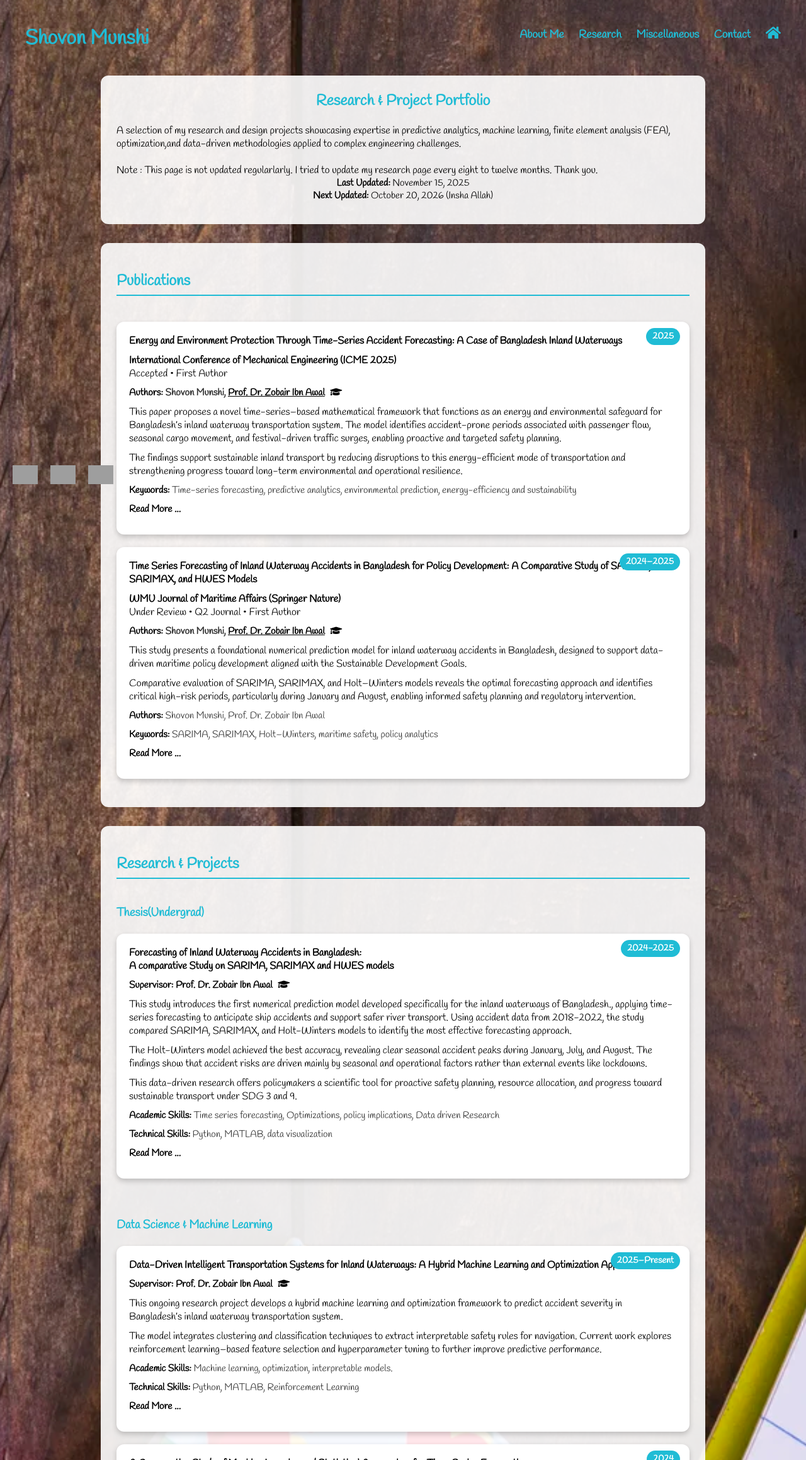
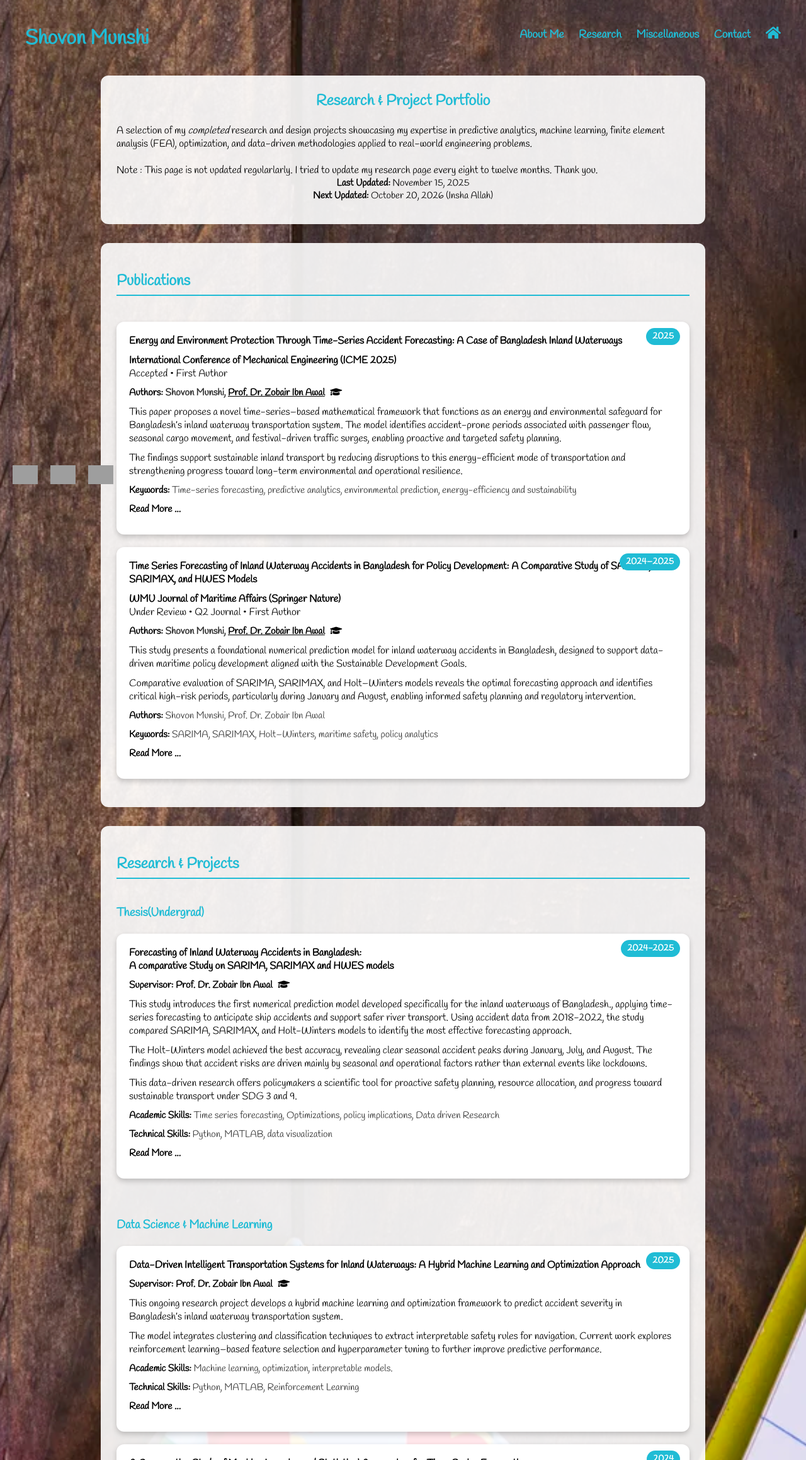
Before and after one commit to shovonmunshi/shovonmunshi.github.io, a plain HTML site: page research.html in a window 1280 px wide. Shown: the top 2319 px of the page at 63% size. Drawn offline with Linux system fonts and the light colour scheme; grey boxes are pictures that could not be loaded.

Commit message:
research.html

```diff
--- a/research.html
+++ b/research.html
@@ -94,7 +94,7 @@ nav ul li{display:inline-block;margin-right:0;}
 <div class="container">
 <section class="section">
 <h1>Research & Project Portfolio</h1>
-<p>A selection of my research and design projects showcasing expertise in predictive analytics, machine learning, finite element analysis (FEA), optimization,and data-driven methodologies applied to complex engineering challenges.</p>
+<p>A selection of my <i>completed</i> research and design projects showcasing my expertise in predictive analytics, machine learning, finite element analysis (FEA), optimization, and data-driven methodologies applied to real-world engineering problems.</p>
 <br>
 <p>Note : This page is not updated regularlarly. I tried to update my research page every eight to twelve months. Thank you.</p>
 <p class="last-updated"><strong>Last Updated:</strong> November 15, 2025<br><strong>Next Updated:</strong> October 20, 2026 (Insha Allah)</p>
@@ -148,7 +148,7 @@ nav ul li{display:inline-block;margin-right:0;}
 <br><br>
 <h3>Data Science & Machine Learning</h3>
 <div class="project">
-<div class="project-year">2025–Present</div>
+<div class="project-year">2025</div>
 <div class="project-content">
 <h4>Data-Driven Intelligent Transportation Systems for Inland Waterways: A Hybrid Machine Learning and Optimization Approach</h4>
 <p class="skills"><strong>Supervisor:</strong> <a href="https://name.buet.ac.bd/faculty/dr-zobair-ibn-awal-d-jobayer-ibne-awal" target="_blank">Prof. Dr. Zobair Ibn Awal</a> <span class="icon-links"><a href="https://scholar.google.com/scholar?q=Zobair+Ibn+Awal" target="_blank"><i class="fas fa-graduation-cap"></i></a></span></p>
```
